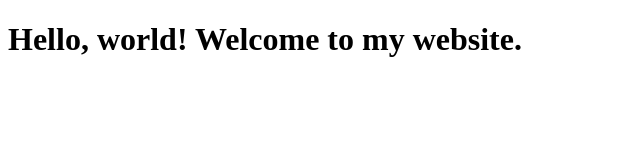
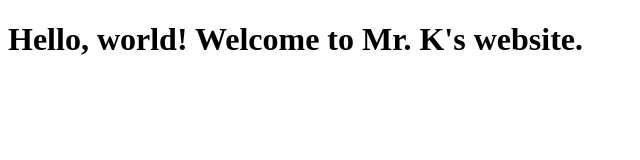
Before and after one commit to ChuckKralovich/ThinFilm, a plain HTML site: page index.html in a window 1280 px wide. Shown: the whole page, without its empty margins (0-640 px from the left). Drawn offline with Linux system fonts and the light colour scheme.

Commit message:
Update index.html

```diff
--- a/index.html
+++ b/index.html
@@ -4,6 +4,6 @@
     <title>My GitHub Page</title>
 </head>
 <body>
-    <h1>Hello, world! Welcome to my website.</h1>
+    <h1>Hello, world! Welcome to Mr. K's website.</h1>
 </body>
 </html>
```
